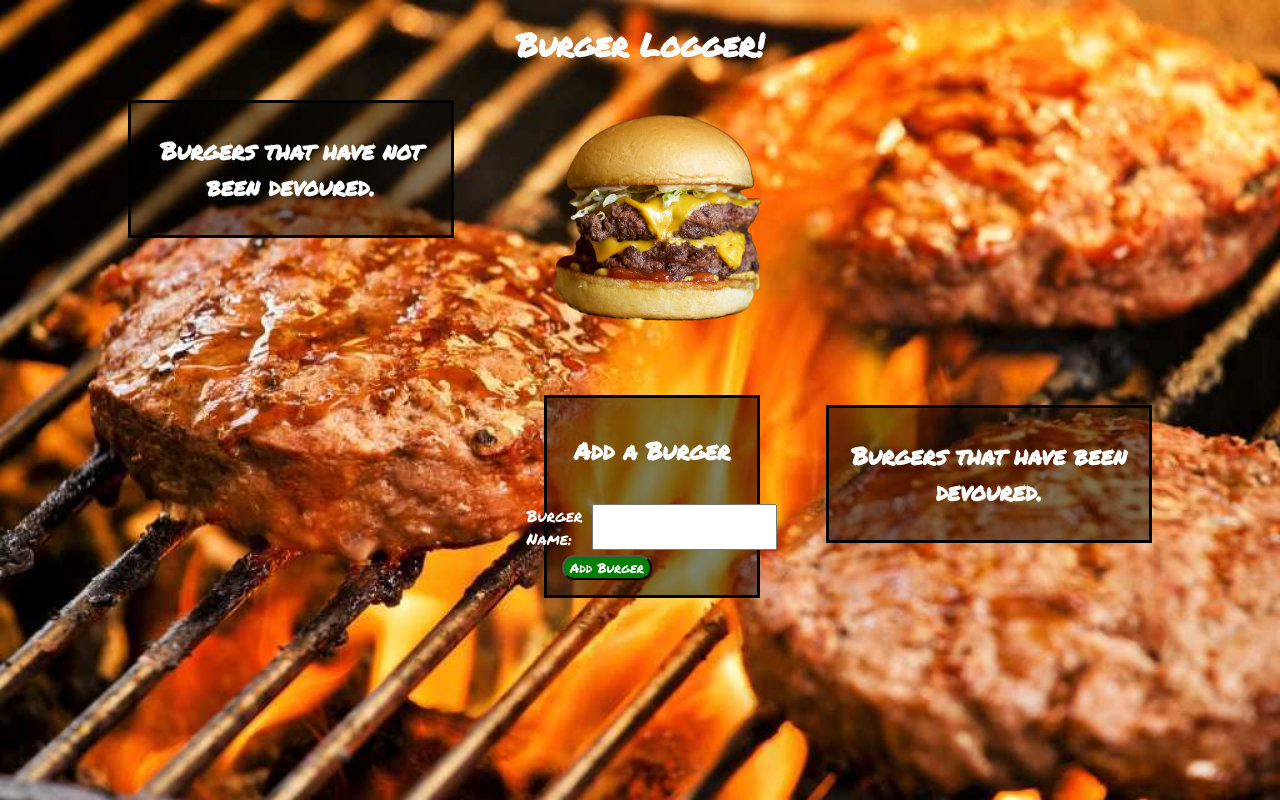
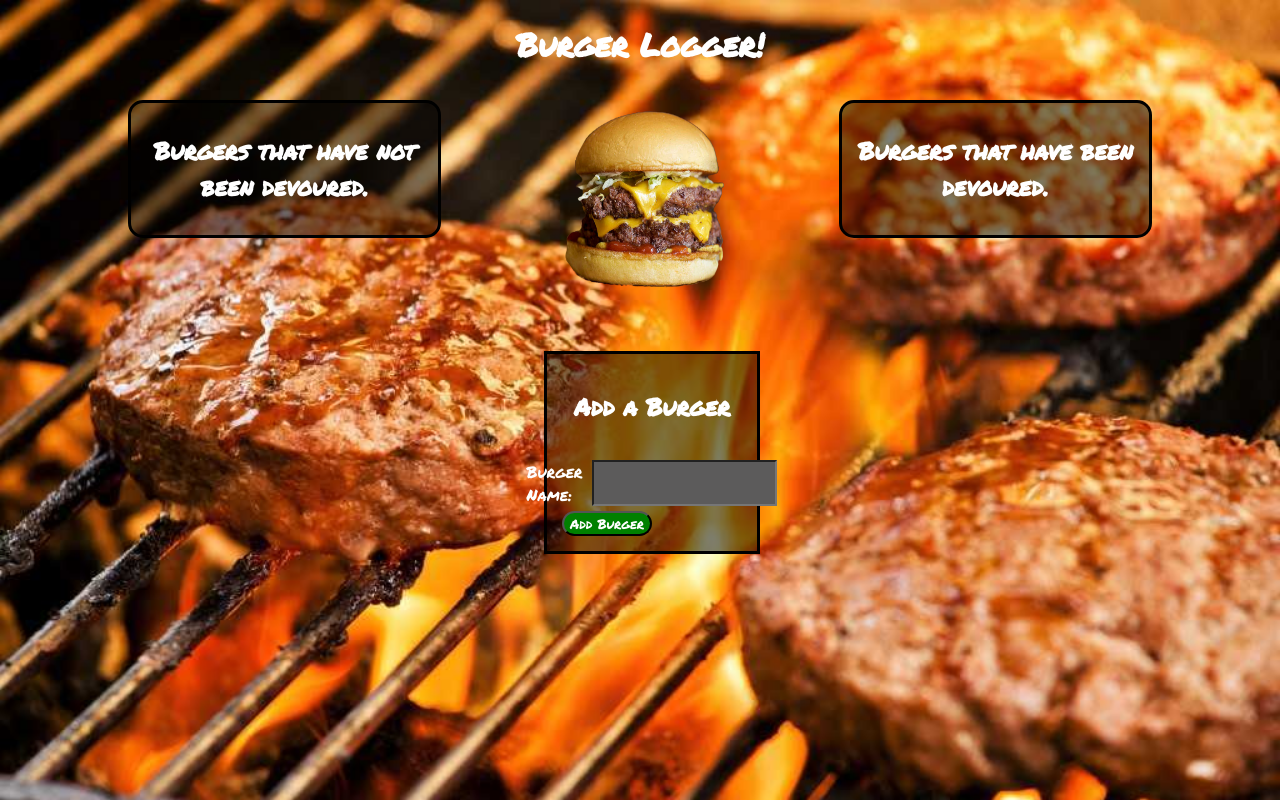
Before and after one commit to ptj92e/Burger-Logger, a Node server app: page / in a window 1280 px wide. Run offline with Node 20, Linux system fonts and the light colour scheme; data that the repository does not hold is empty; some libraries are stand-ins or nearby versions.

Commit message:
Finished styling

```diff
--- a/app/public/style.css
+++ b/app/public/style.css
@@ -19,36 +19,43 @@ h2 {
     color: white;
 }
 img {
-    height: 300px;
-    width: 400px;
+    height: 20vw;
+    width: 24vw;
+    margin-left: 3.5vw;
 }
 .eaten {
     float: right;
     background-color: rgba(0, 0, 0, .5);
     border: solid;
+    border-radius: 15px;
     margin: 10px;
     margin-right: 10%;
-    width: 25%;
+    width: 24vw;
 }
 .eaten li {
-    background: black;
+    background: rgb(92, 91, 91);
     color: white;
+    border-radius: 15px;
     margin: 5px;
     padding: 5px;
+    width: 12vw;
 }
 .notEaten {
     float: left;
     border: solid;
+    border-radius: 15px;
     background-color: rgba(0, 0, 0, .5);
     margin: 10px;
     margin-left: 10%;
-    width: 25%;
+    width: 24vw;
 }
 .notEaten li {
-    background: grey;
+    background: rgb(92, 91, 91);
     color: white;
+    border-radius: 15px;
     margin: 5px;
     padding: 5px;
+    width: 12vw;
 }
 .devour {
     background-color: green;
@@ -58,7 +65,8 @@ img {
     margin: auto;
 }
 ul {
-    justify-content: center;
+    width: 15vw;
+    margin-left: 3vw;
 }
 .input-div {
     background-color: rgba(0, 0, 0, .5);
@@ -66,7 +74,6 @@ ul {
     padding: 5px;
     border: solid;
     width: 200px;
-    /* clear: both; */
     justify-content: center;
 }
 .form-group {
@@ -79,6 +86,8 @@ label {
 }
 input {
     margin: 5px;
+    background-color: rgb(92, 91, 91);
+    color: white;
 }
 #newBurger {
     background-color: green;
```
